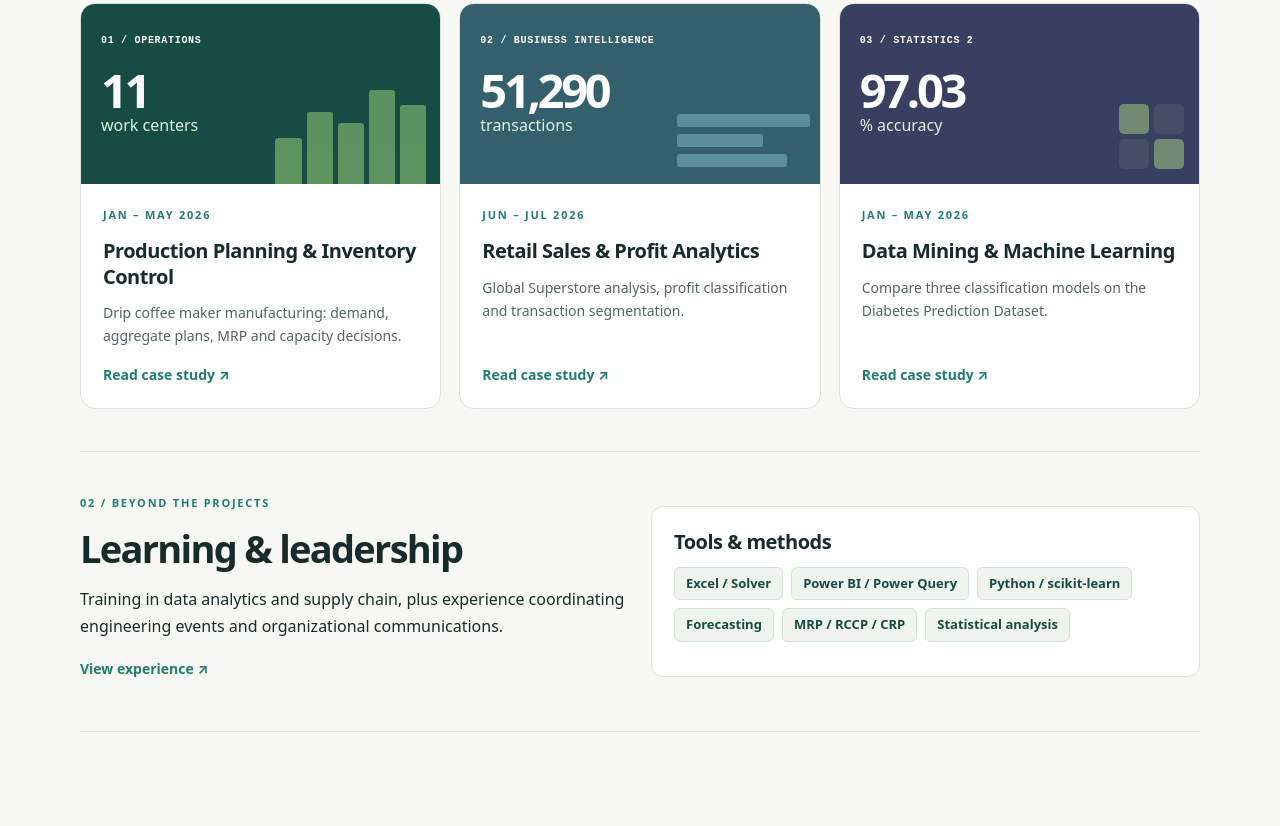
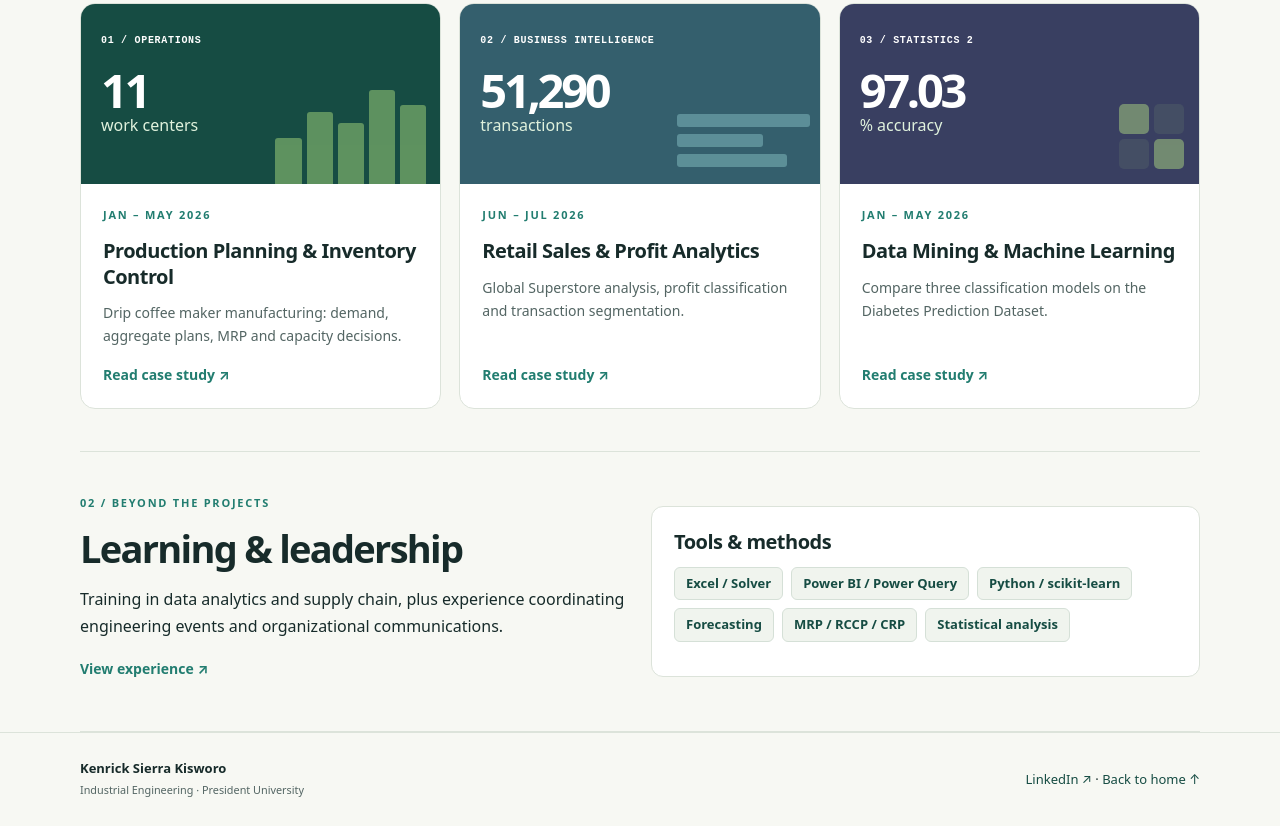
Before and after one commit to liekenn/Ken-Portofolio, a plain HTML site: page index.html in a window 1280 px wide. Shown: the part 872-1698 px from the top of the page. Before the commit the page ends 1604 px from the top, so only its background shows below. Drawn offline with Linux system fonts and the light colour scheme.

Commit message:
Update index.html

```diff
--- a/index.html
+++ b/index.html
@@ -13,3 +13,20 @@
 <section class="chapter two"><div><p class="eyebrow">02 / BEYOND THE PROJECTS</p><h2>Learning &amp; leadership</h2><p>Training in data analytics and supply chain, plus experience coordinating engineering events and organizational communications.</p><a class="arrow" href="experience.html">View experience ↗</a></div><div class="panel"><h3>Tools &amp; methods</h3><div class="tags"><span>Excel / Solver</span><span>Power BI / Power Query</span><span>Python / scikit-learn</span><span>Forecasting</span><span>MRP / RCCP / CRP</span><span>Statistical analysis</span></div></div>
 </section>
 </main>
+<footer>
+    <div class="wrap foot">
+        <div>
+            <b>Kenrick Sierra Kisworo</b><br>
+            <small>Industrial Engineering · President University</small>
+        </div>
+        <div>
+            <a href="https://www.linkedin.com/in/kenrick-sierra-kisworo-65ba92321/"
+               target="_blank"
+               rel="noopener noreferrer">LinkedIn ↗</a>
+            ·
+            <a href="index.html">Back to home ↑</a>
+        </div>
+    </div>
+</footer>
+</body>
+</html>
```
